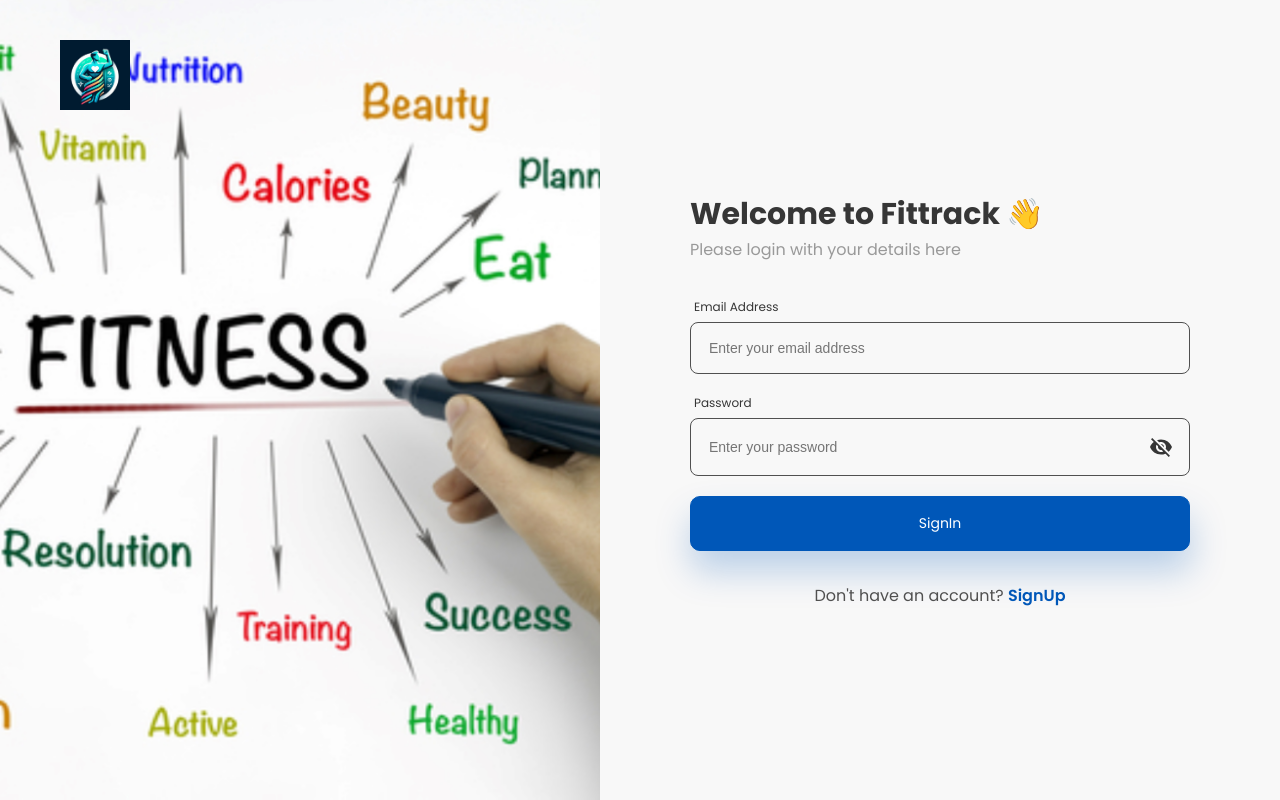
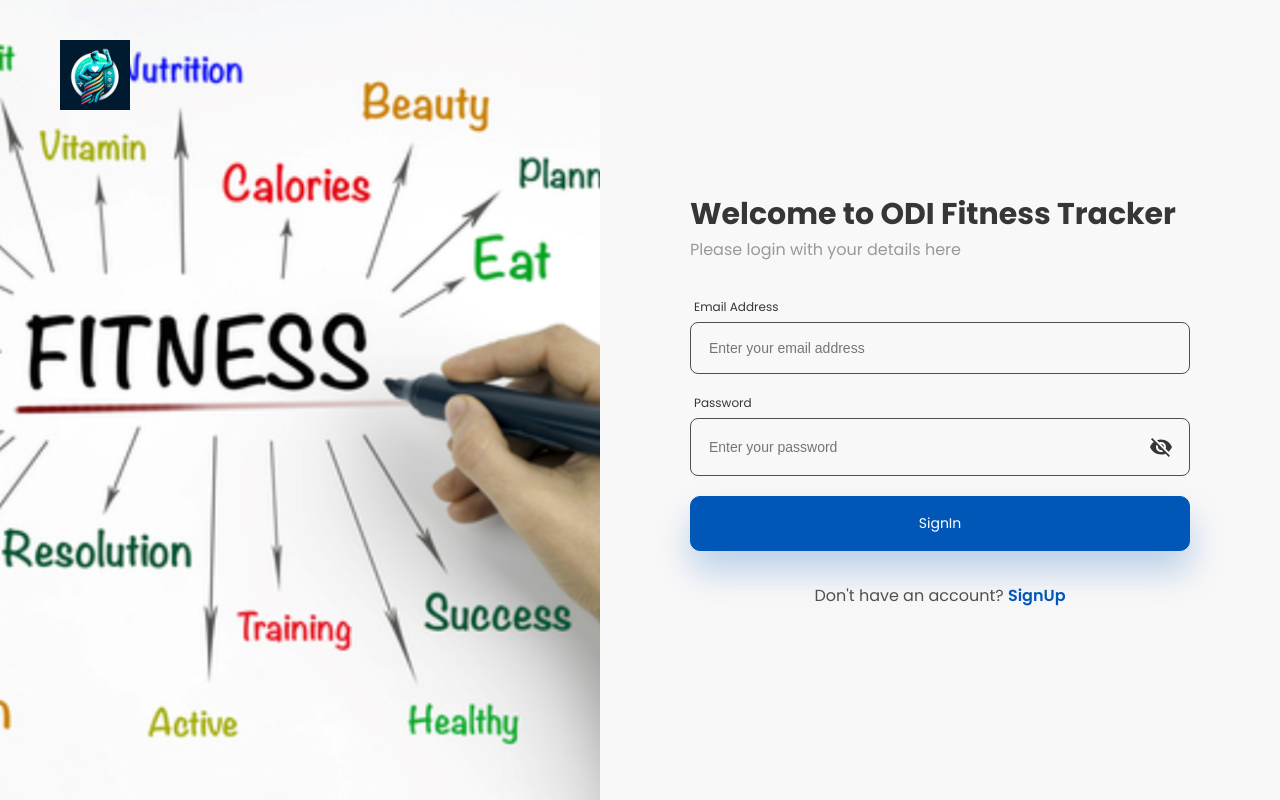
Before and after one commit to MosesOdinaka/ODI_Fitness_Tracker, a React (Create React App) app in the folder client/: page /workouts in a window 1280 px wide. Built offline with nearby package versions, Linux system fonts and the light colour scheme.

Commit message:
Added sign In welcome message.

```diff
--- a/client/src/components/SignIn.jsx
+++ b/client/src/components/SignIn.jsx
@@ -83,7 +83,7 @@ const SignIn = () => {
   return (
     <Container>
       <div>
-        <Title>Welcome to Fittrack 👋</Title>
+        <Title>Welcome to ODI Fitness Tracker</Title>
         <Span>Please login with your details here</Span>
       </div>
       <div
```
